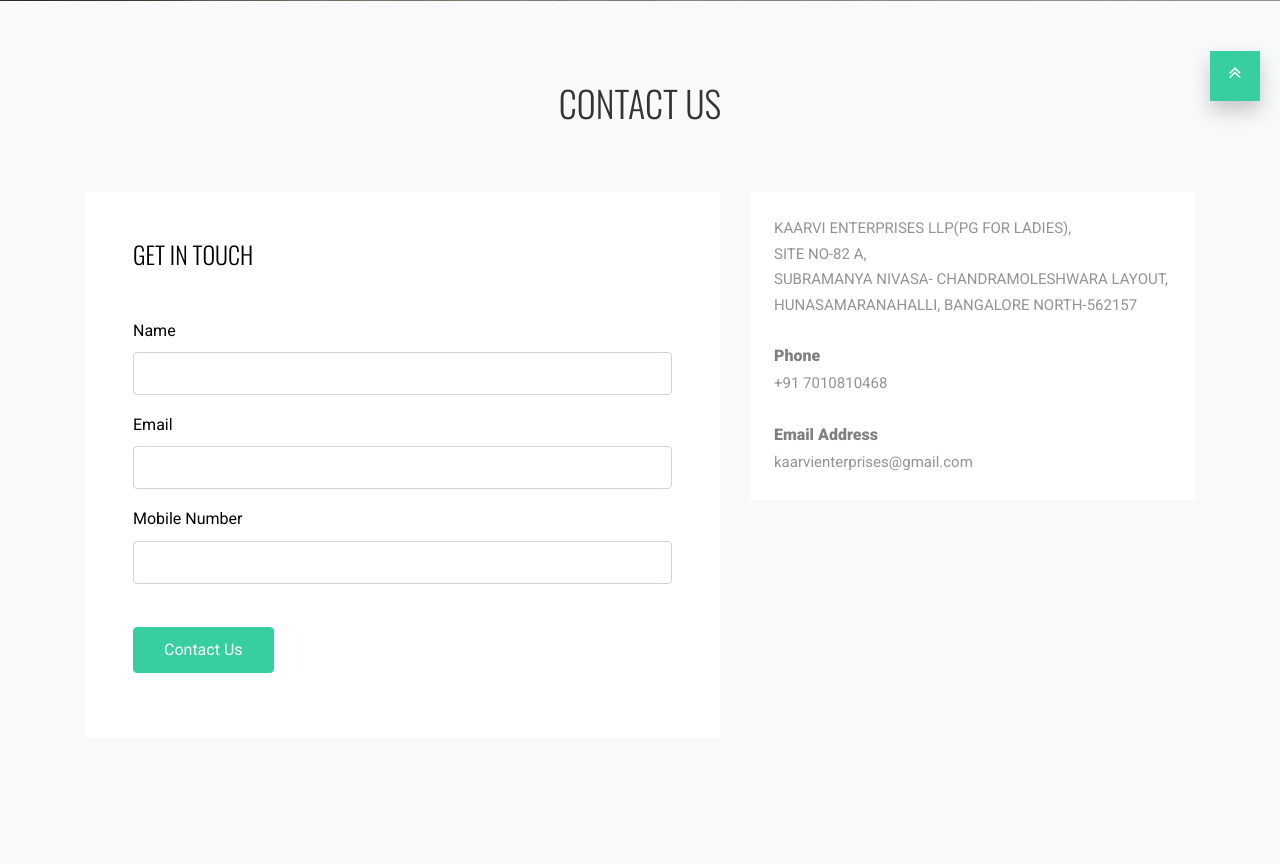
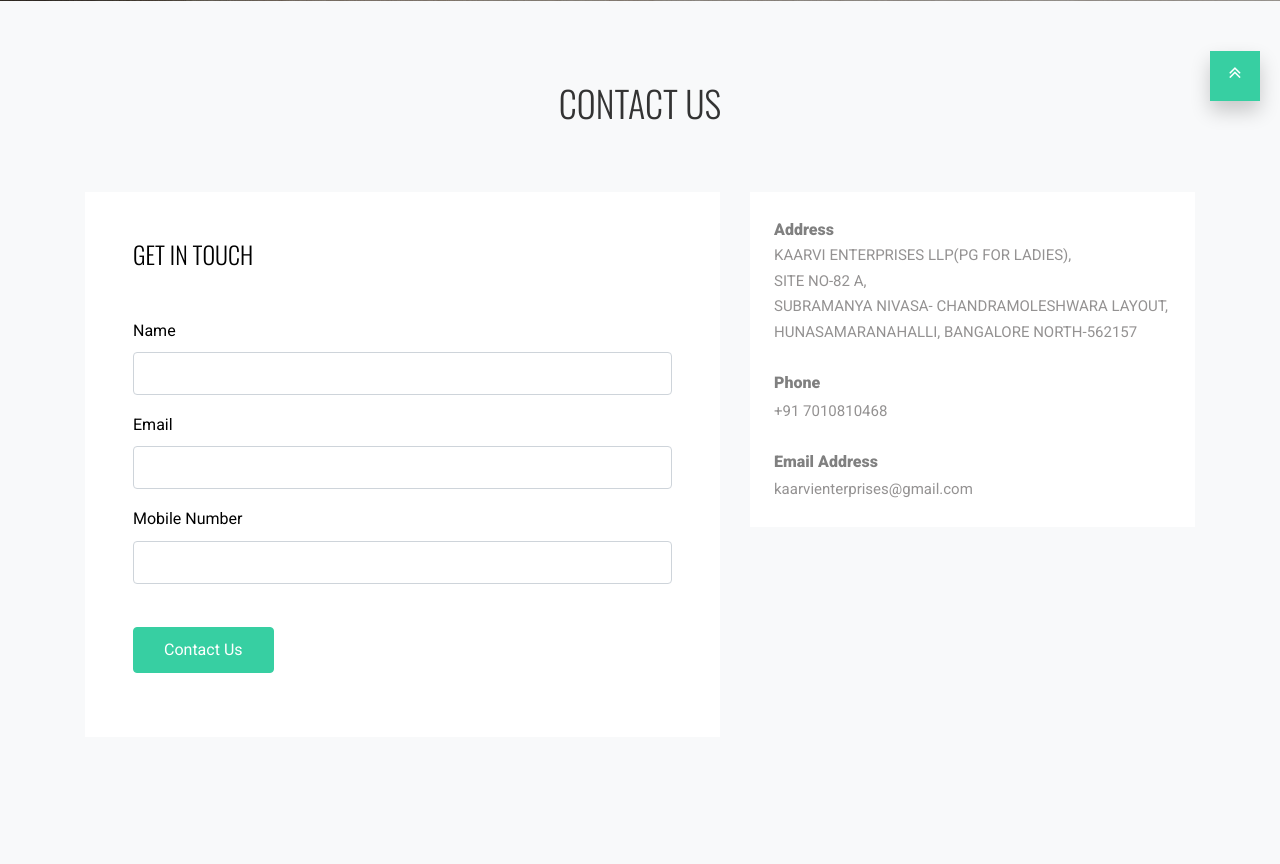
Before and after one commit to Bibinku/hosttry, a Django app: page /contactpage/ in a window 1280 px wide. Shown: the part 799-1663 px from the top of the page. Run offline with Django 5.2, Linux system fonts and the light colour scheme; some libraries are stand-ins or nearby versions; some web fonts are replaced.

Commit message:
edit contacts

```diff
--- a/Frontend/templates/contact.html
+++ b/Frontend/templates/contact.html
@@ -164,7 +164,7 @@
 
             <div class="p-4 mb-3 bg-white">
 
-              <p class="mb-0 font-weight-bold" ></p>
+              <p class="mb-0 font-weight-bold" >Address</p>
              <a href="https://maps.app.goo.gl/VSf4y36CKhSStt447" target="_blank">
 
              <p class="mb-4" style="font-size: 15px; color: rgb(148, 146, 146);">
```
